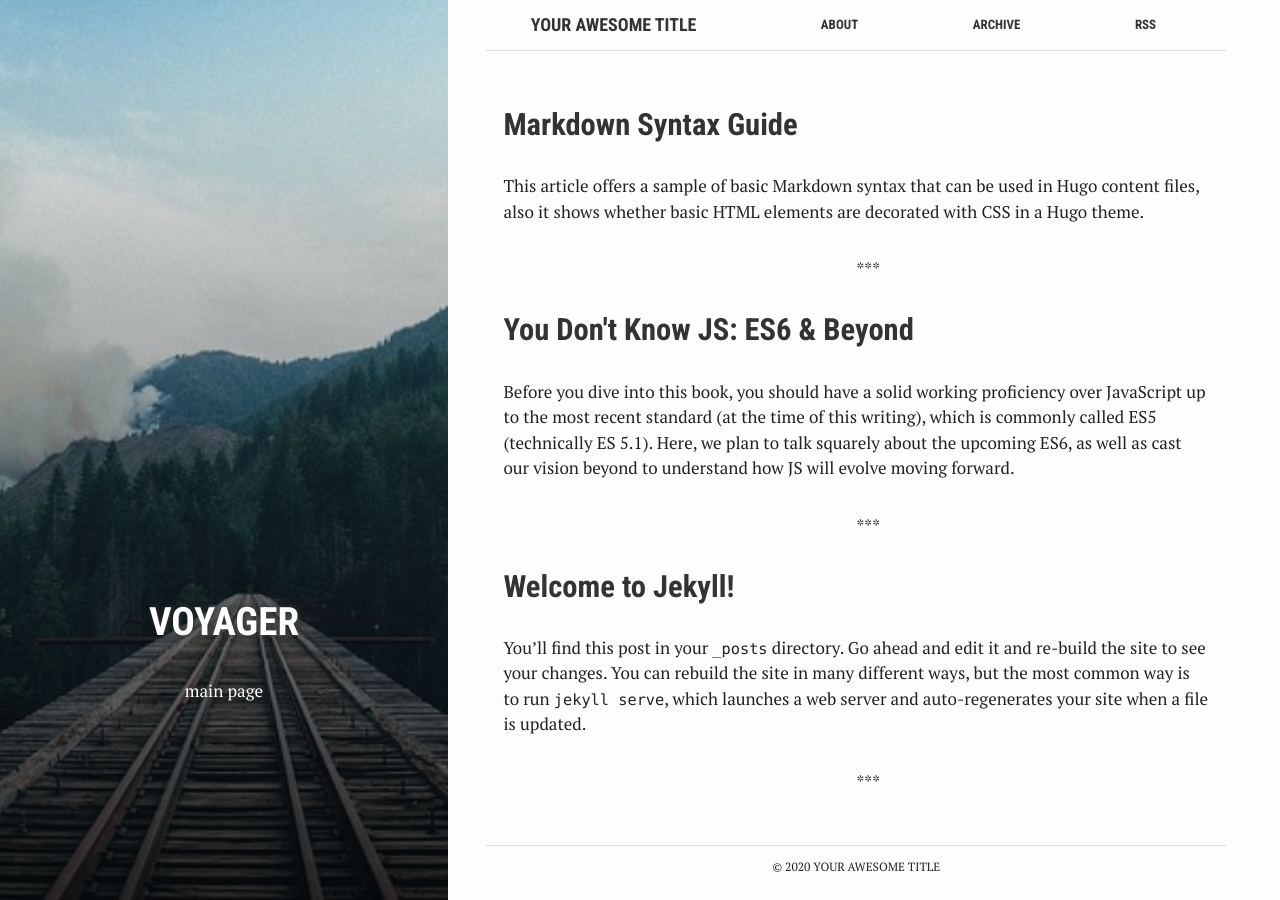
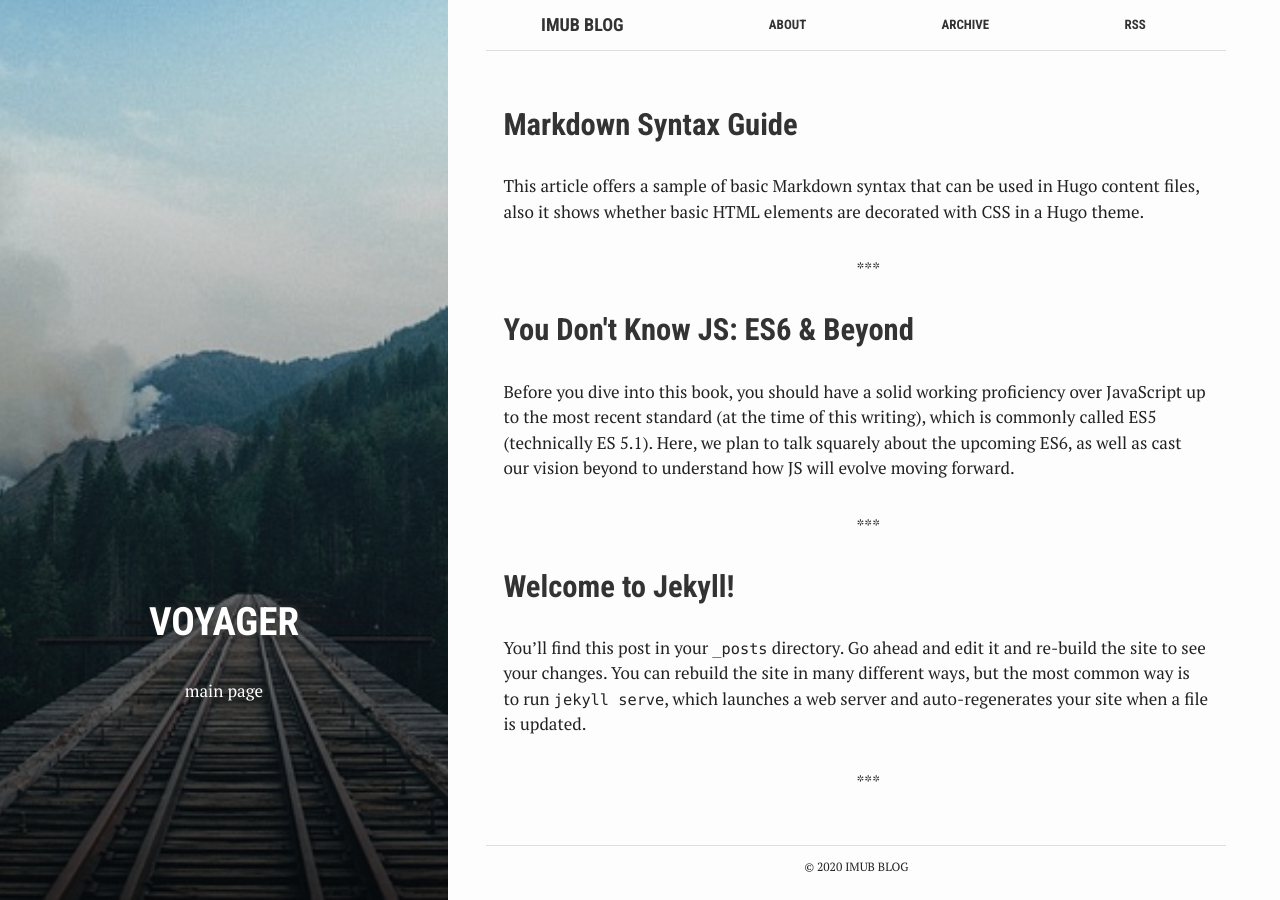
Before and after one commit to ImUB/imub.github.io, a Jekyll site: the page built from index.html, in a window 1280 px wide. Built offline with Jekyll 4.4.1, drawn with Linux system fonts in a browser that asks for light colours.

Commit message:
modify _config.yml

```diff
--- a/_config.yml
+++ b/_config.yml
@@ -6,17 +6,16 @@
 # 'jekyll serve'. If you change this file, please restart the server process.
 
 # Site settings
-title: Your awesome title
-email: your-email@domain.com
+title: ImUB Blog
+email: dladbql1234@gmail.com
 description: > # this means to ignore newlines until "baseurl:"
   Write an awesome description for your new site here. You can edit this
   line in _config.yml. It will appear in your document head meta (for
   Google search results) and in your feed.xml site description.
-baseurl: "" # the subpath of your site, e.g. /blog
 lang: "en"
 url: "http://localhost:4000" # the base hostname & protocol for your site
-twitter_username: jekyllrb
-github_username:  jekyll
+twitter_username: ImUB
+github_username:  ImUB
 disqus_username:
 
 # Build settings
```
